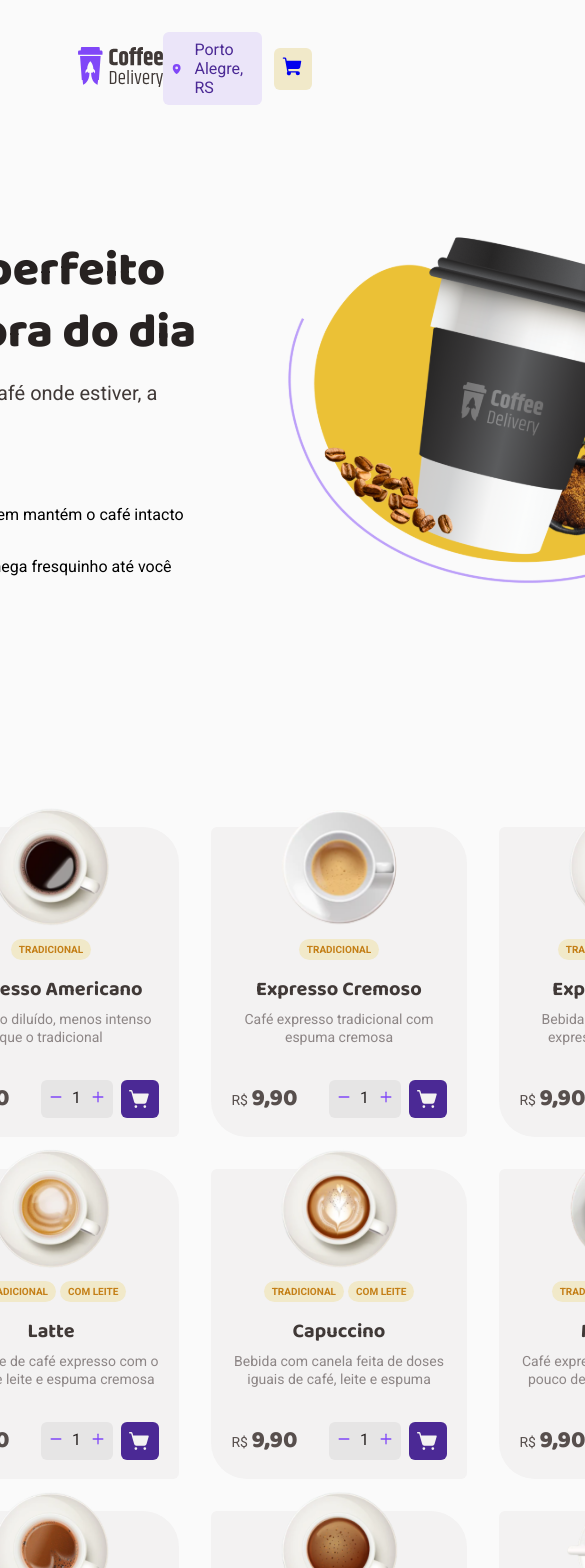
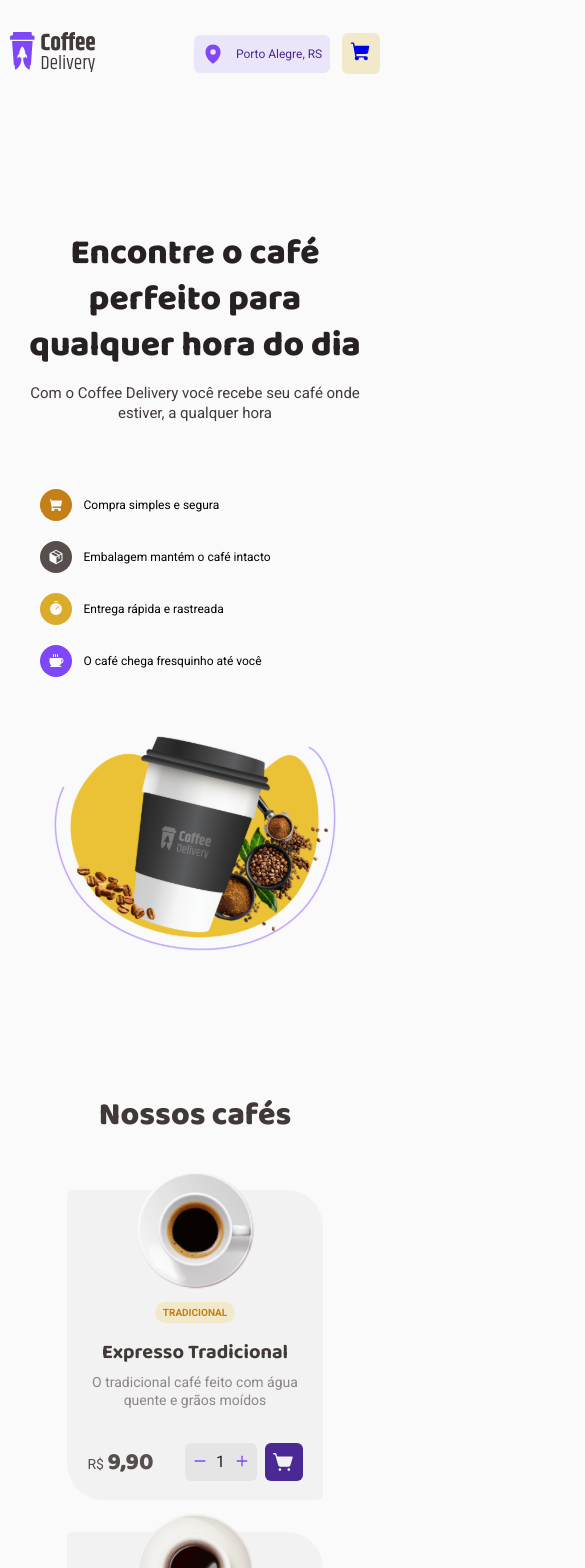
Before and after one commit to andr3felipe/Coffee-Delivery, a React (Vite) app: page / in a window 390 px wide. Shown: the top 1568 px of the page, 585 px wide, since content can reach past the window. Built offline with nearby package versions, Linux system fonts and the light colour scheme.

Commit message:
Responsive

```diff
--- a/src/components/Header/styles.ts
+++ b/src/components/Header/styles.ts
@@ -24,7 +24,7 @@ export const AlignHeader = styled.div`
 
 export const HeaderContainer = styled.header`
   width: 70rem;
-  max-width: 100vw;
+  max-width: 95vw;
   padding: 2rem 10rem;
 
   display: flex;
@@ -53,6 +53,15 @@ export const HeaderContainer = styled.header`
     &:active {
       color: ${(props) => props.theme.purple};
     }
+  }
+
+  @media (max-width: 900px) {
+    padding: 2rem;
+  }
+
+  @media (max-width: 450px) {
+    padding: 2rem 0.5rem;
+    font-size: 0.75rem;
   }
 `
 
--- a/src/pages/Home/styles.ts
+++ b/src/pages/Home/styles.ts
@@ -13,6 +13,7 @@ export const Intro = styled.section`
   justify-content: center;
 
   width: 70rem;
+  max-width: 95vw;
   height: 22.5rem;
 
   gap: 3.5rem;
@@ -35,6 +36,28 @@ export const Intro = styled.section`
     color: ${(props) => props.theme['base-subtitle']};
     margin-top: 16px;
   }
+
+  @media (max-width: 1200px) {
+    flex-direction: column;
+    height: 100%;
+
+    img {
+      max-width: 75vw;
+    }
+  }
+
+  @media (max-width: 630px) {
+    font-size: 0.75rem;
+    padding: 5.875rem 0 6.75rem;
+
+    h1 {
+      font-size: 2.2rem;
+    }
+
+    p {
+      font-size: 0.9375rem;
+    }
+  }
 `
 
 export const IntroAlign = styled.div`
@@ -44,6 +67,17 @@ export const IntroAlign = styled.div`
   justify-content: flex-start;
 
   gap: 4.125rem;
+
+  @media (max-width: 1200px) {
+    max-width: 95vw;
+    margin-top: 30px;
+    justify-content: center;
+    text-align: center;
+  }
+
+  > div {
+    max-width: 90vw;
+  }
 `
 
 export const FeaturesAlign = styled.div`
@@ -51,6 +85,14 @@ export const FeaturesAlign = styled.div`
   grid-template-columns: 40% 1fr;
   width: 100%;
   gap: 1.25rem;
+  @media (min-width: 710px) and (max-width: 1200px) {
+    max-width: 85vw;
+    grid-template-columns: 1fr 1fr;
+  }
+
+  @media (max-width: 710px) {
+    grid-template-columns: 1fr;
+  } ;
 `
 
 export const BaseFeaturesAlign = styled.div`
@@ -60,6 +102,19 @@ export const BaseFeaturesAlign = styled.div`
     align-items: center;
     gap: 12px;
   }
+
+  @media (min-width: 711px) and (max-width: 1200px) {
+    margin: 0 auto 0 auto;
+    width: 100%;
+    display: flex;
+    align-items: center;
+    justify-content: center;
+  }
+
+  @media (max-width: 710px) {
+    justify-content: flex-start;
+    margin-left: 20px;
+  }
 `
 
 export const FeaturesCart = styled(BaseFeaturesAlign)`
@@ -68,6 +123,10 @@ export const FeaturesCart = styled(BaseFeaturesAlign)`
     border-radius: 1000px;
     padding: 8px;
     color: ${(props) => props.theme.background};
+  }
+
+  @media (min-width: 710px) and (max-width: 1200px) {
+    margin-left: -3px;
   }
 `
 
@@ -96,6 +155,10 @@ export const FeaturesCoffee = styled(BaseFeaturesAlign)`
     padding: 8px;
     color: ${(props) => props.theme.background};
   }
+
+  @media (min-width: 710px) and (max-width: 1200px) {
+    margin-left: -6px;
+  }
 `
 
 export const ProductsContainer = styled.div`
@@ -103,7 +166,8 @@ export const ProductsContainer = styled.div`
   justify-content: start;
   align-items: flex-start;
   flex-direction: column;
-  width: 70rem;
+  max-width: 70rem;
+  width: 100%;
 
   gap: 3.375rem;
 
@@ -116,10 +180,31 @@ export const ProductsContainer = styled.div`
     font-family: 'Baloo 2';
     font-size: 2rem;
   }
+
+  @media (max-width: 1200px) {
+    h2 {
+      margin: 0 auto 0 auto;
+    }
+  } ;
 `
 
 export const ProductsAlign = styled.main`
   display: grid;
   grid-template-columns: 1fr 1fr 1fr 1fr;
   gap: 32px;
+
+  @media (max-width: 1200px) {
+    grid-template-columns: 1fr 1fr 1fr;
+    margin: 0 auto 0 auto;
+  }
+
+  @media (max-width: 900px) {
+    grid-template-columns: 1fr 1fr;
+    margin: 0 auto 0 auto;
+  }
+
+  @media (max-width: 600px) {
+    grid-template-columns: 1fr;
+    margin: 0 auto 0 auto;
+  }
 `
--- a/src/styles/themes/global.ts
+++ b/src/styles/themes/global.ts
@@ -16,11 +16,12 @@ body {
   background: ${(props) => props.theme.background};
   -webkit-font-smoothing: antialiased;
   padding-bottom: 9.8125rem;
+
+
 }
 
 body, input,  button, textarea {
   font-family: 'Roboto', sans-serif;
   font-weight: 400;
-  font-size: 1rem;
 }
 `
```
